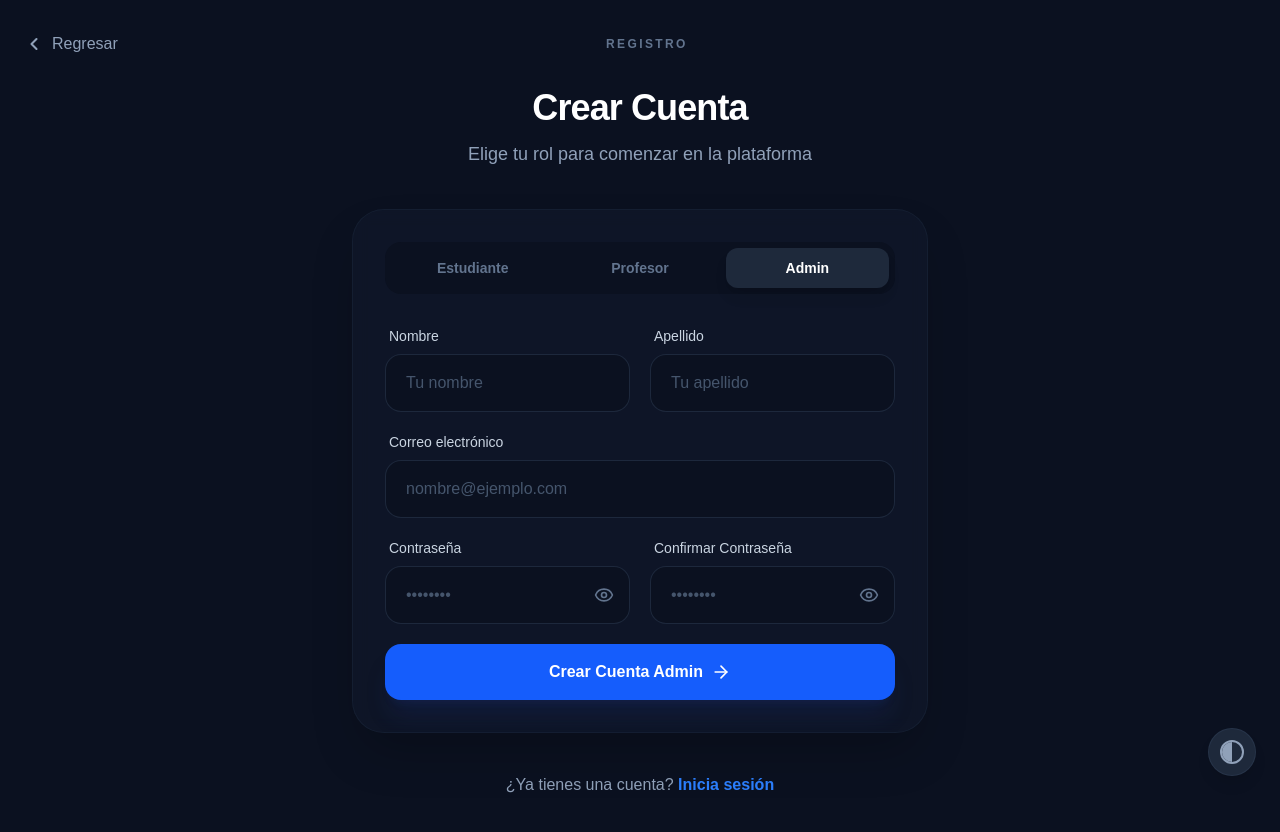
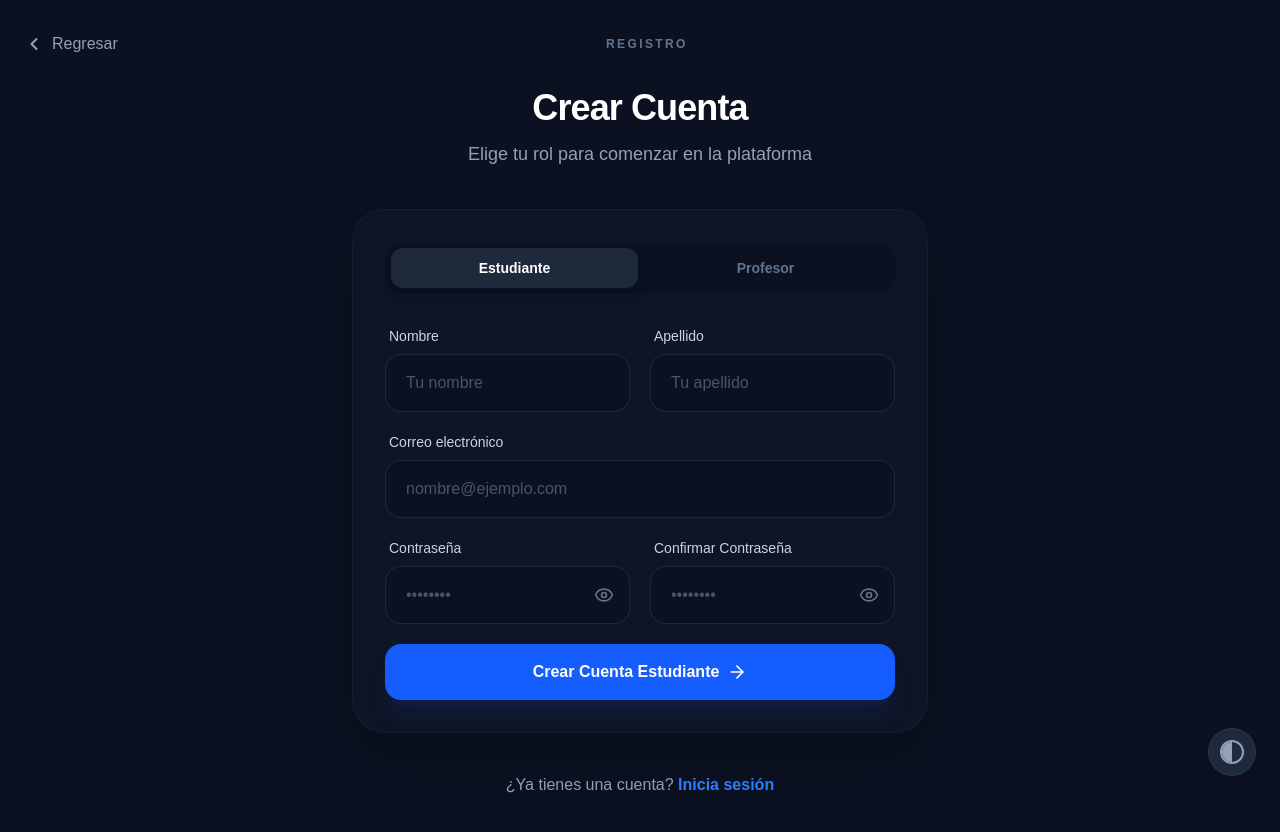
Before and after one commit to unerg-ortiz/edupractica-app, a Next.js app: page /1/register in a window 1280 px wide. Shown: the top 832 px of the page. Built offline with nearby package versions, Linux system fonts and the light colour scheme.

Commit message:
fix: change default role to student and update role selector options

```diff
--- a/app/[lang]/register/page.tsx
+++ b/app/[lang]/register/page.tsx
@@ -14,7 +14,7 @@ export default function RegisterPage() {
     const router = useRouter();
     const { lang } = useParams();
 
-    const [role, setRole] = useState<Role>("admin");
+    const [role, setRole] = useState<Role>("student");
     const [firstName, setFirstName] = useState("");
     const [lastName, setLastName] = useState("");
     const [email, setEmail] = useState("");
@@ -90,7 +90,7 @@ export default function RegisterPage() {
 
                     {/* Role Selector */}
                     <div className="bg-[#0B1120] p-1.5 rounded-2xl flex gap-1 mb-8">
-                        {(["student", "professor", "admin"] as const).map((r) => (
+                        {(["student", "professor"] as const).map((r) => (
                             <button
                                 key={r}
                                 onClick={() => setRole(r)}
```
